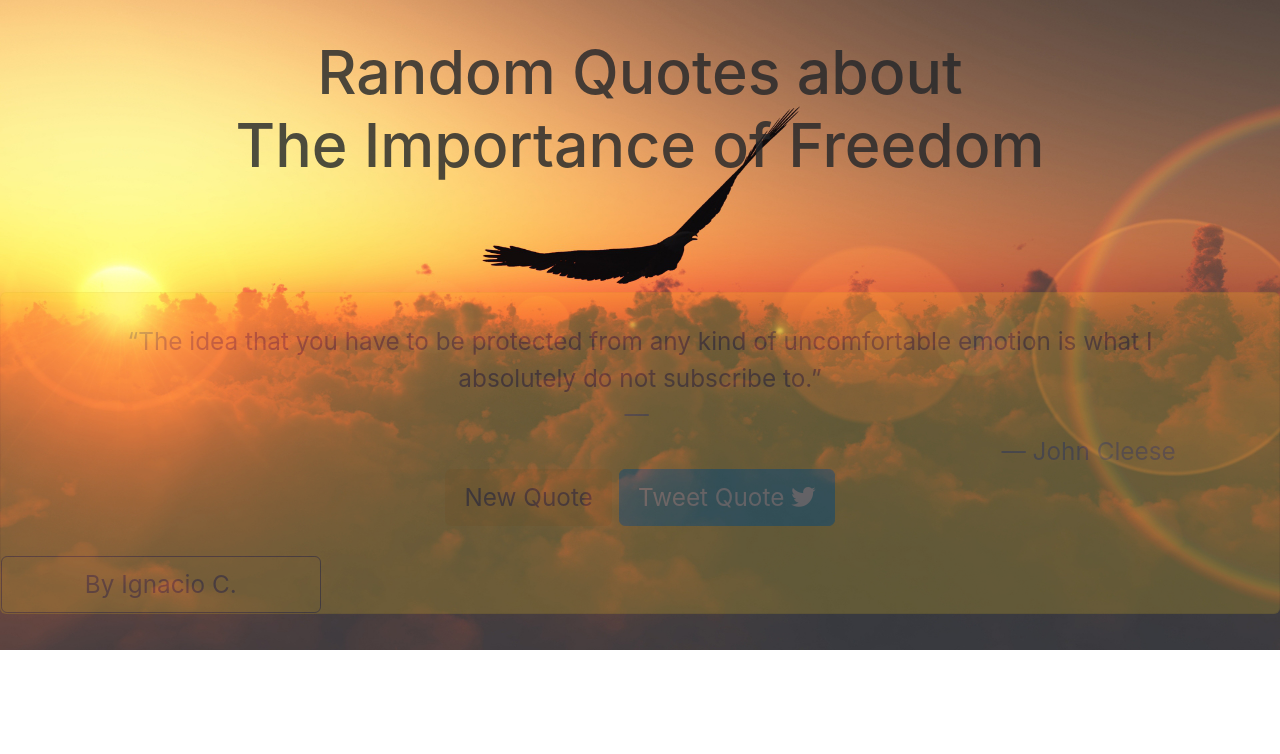
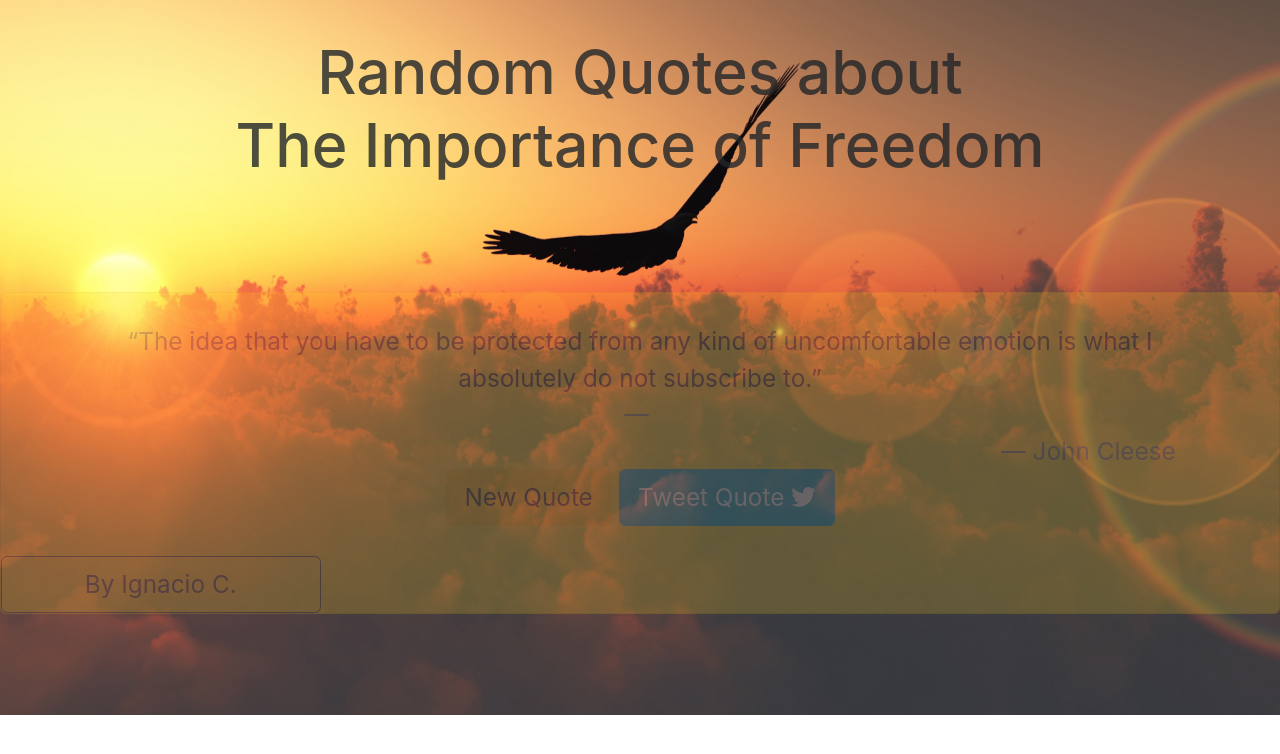
Before and after one commit to Nachoxt17/Random-Quotes-Machine---FCC-1-of-5-Front-End-Libraries-Projects, a plain HTML site: page index.html in a window 1280 px wide. Drawn offline with nearby package versions, Linux system fonts and the light colour scheme; files that its build step writes are made by us from their sources.

Commit message:
Update styles.scss

```diff
--- a/sass/styles.scss
+++ b/sass/styles.scss
@@ -8,7 +8,7 @@ body {
         background-image: url("../img/freedom_wallpaper.jpg");
         background-repeat: no-repeat;
         background-position: center;
-        background-size: 100% 100%;
+        background-size: 100% 120%;
 }
 
 #title{
```
